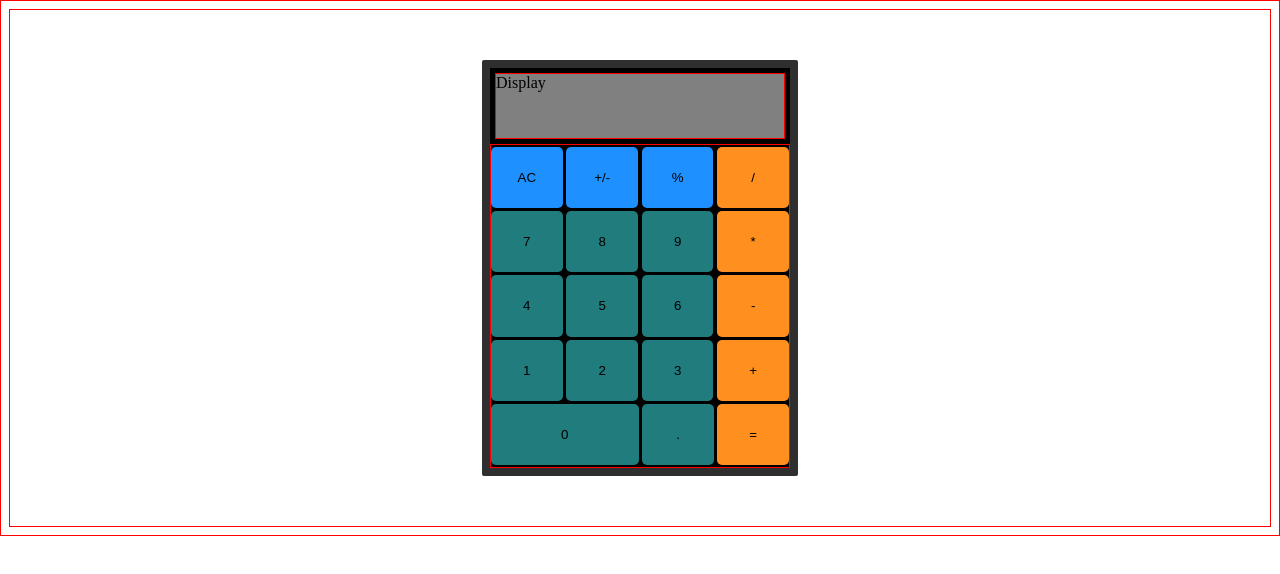
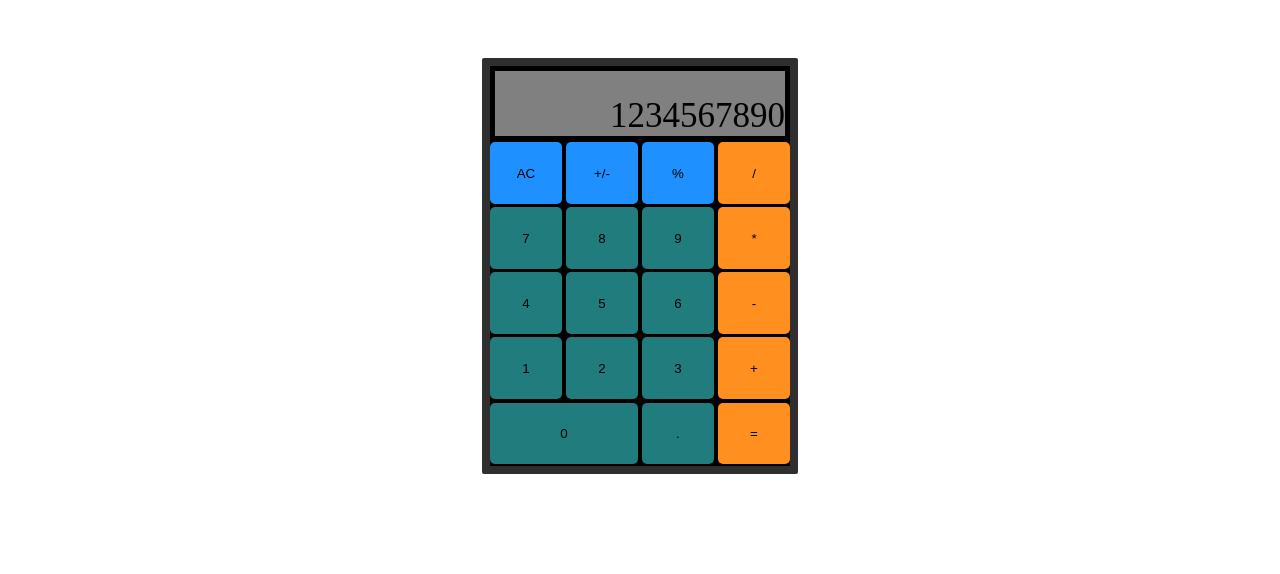
Before and after one commit to palashkolk/students-calculator, a plain HTML site: page index.html in a window 1280 px wide. Drawn offline with Linux system fonts and the light colour scheme.

Commit message:
Cleans javascript file and adds some css
Done as part of code cleaning before going to next
steps.

```diff
--- a/index.html
+++ b/index.html
@@ -9,7 +9,7 @@
 </head>
 <body>
     <div id="main-container">
-        <div id="display">Display</div>
+        <div id="display">1234567890</div>
         <div id="button-container"></div>
     </div>
 
--- a/js-file.js
+++ b/js-file.js
@@ -1,29 +1,43 @@
-let mainContainer=document.querySelector("#main-container");
-let btns=document.querySelector("#button-container");
-let calcSymbols=["AC", "+/-", "%", "/", "7", "8", "9", "*", "4", "5", "6", "-", "1", "2", "3", "+","0", ".", "="];
+const mainContainer=document.querySelector("#main-container");
+const btnContainer=document.querySelector("#button-container");
+const calcSymbols=["AC", "+/-", "%", "/", "7", "8", "9", "*", "4", "5", "6", "-", "1", "2", "3", "+","0", ".", "="];
+const operatorIndex=[3,7,11,15,18];
+const clearIndex=[0,1,2];
+const digitIndex=[4,5,6,8,9,10,12,13,14,16,17];
+const ORANGE="#FF8F1F";
+const GREEN="rgb(33, 124, 126)";
+const BLUE="rgb(30, 144, 255)";
+let makeBtns={"operatorButtons":[operatorIndex, ORANGE], "clearButtons":[clearIndex, BLUE], "digitButtons":[digitIndex, GREEN]};
 
+
+function Btns(index, symbols, color, btnArray){
+    this.index=index;
+    this.symbols=symbols;
+    this.color=color;
+    this.btnArray=btnArray;
+    this.setProperty=function(){
+        for (let ind of this.index){
+            btnArray[ind].textContent=this.symbols[ind];
+            btnArray[ind].style.backgroundColor=this.color;
+        }
+
+    };
+
+}
 
 let btnArray=[];
 for (let i=0;i<19;i++){
     btnArray.push(document.createElement("button"));
-    btns.appendChild(btnArray[i]);
-    btnArray[i].textContent=calcSymbols[i];
-
+    btnContainer.appendChild(btnArray[i]);
+    // btnArray[i].textContent=calcSymbols[i];
     if (i==16){
-        btnArray[i].style.width="49.5%";
+        btnArray[i].style.width="49.25%";
     }
 }
 
-operatorIndex=[3,7,11,15,18];
-clearIndex=[0,1,2];
-digitIndex=[4,5,6,8,9,10,12,13,14,16,17];
 
-for(let index of operatorIndex){
-    btnArray[index].style.backgroundColor="#FF8F1F";
+for (let items in makeBtns){
+    const someBtns = new Btns(makeBtns[items][0], calcSymbols, makeBtns[items][1], btnArray);
+    someBtns.setProperty();
+
 }
-for(let index of digitIndex){
-    btnArray[index].style.backgroundColor="rgb(33, 124, 126)";
-}
-for(let index of clearIndex){
-    btnArray[index].style.backgroundColor="rgb(30, 144, 255)";;
-}
--- a/styles.css
+++ b/styles.css
@@ -1,6 +1,6 @@
-* {
+/* * {
     border:1px solid red;
-}
+} */
 body{
     display:flex;
     justify-content: center;
@@ -20,10 +20,15 @@ body{
 }
 
 #display{
+    display: flex;
+    justify-content: end;
+    align-items: end;
+    font-size: 35px;
     background-color: grey;
-    /* width: 100%; */
     height: 16.67%;
     margin: 5px 5px;
+    text-align: end;
+    padding-top: auto;
 }
 #button-container{
     display: flex;
```
